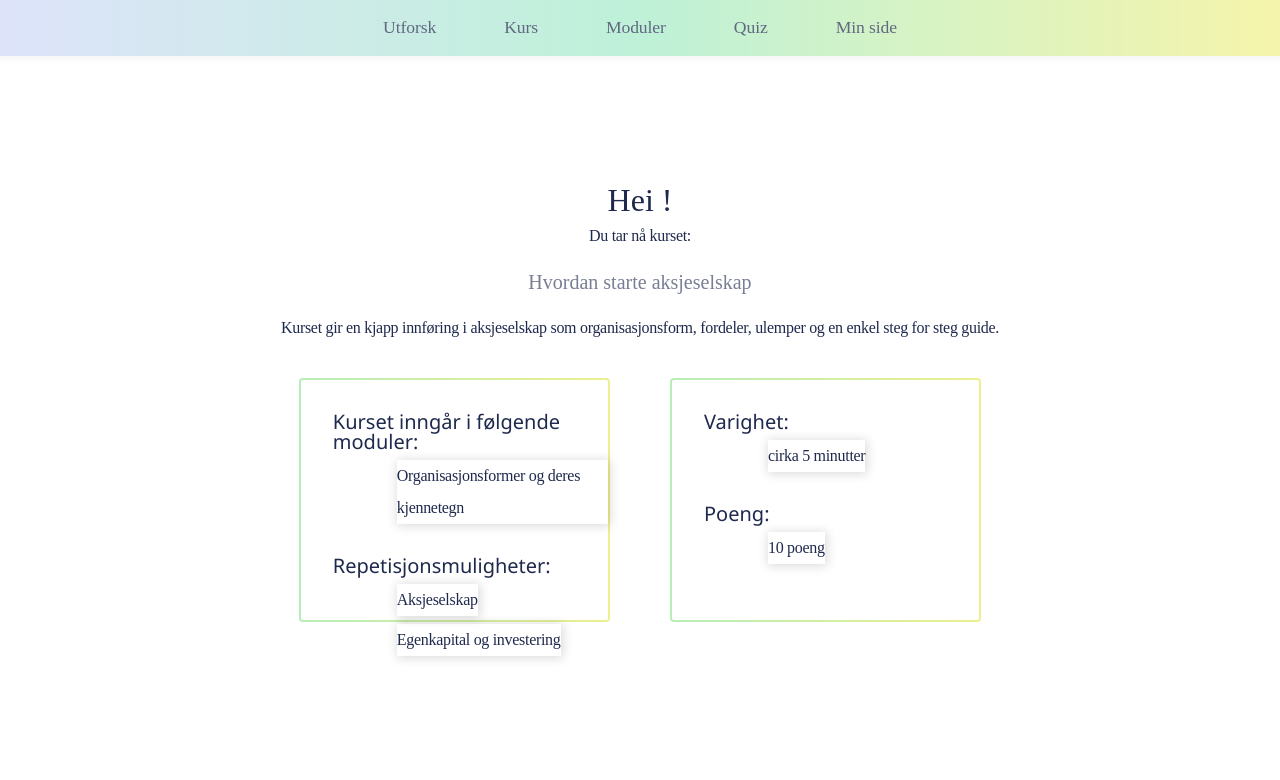
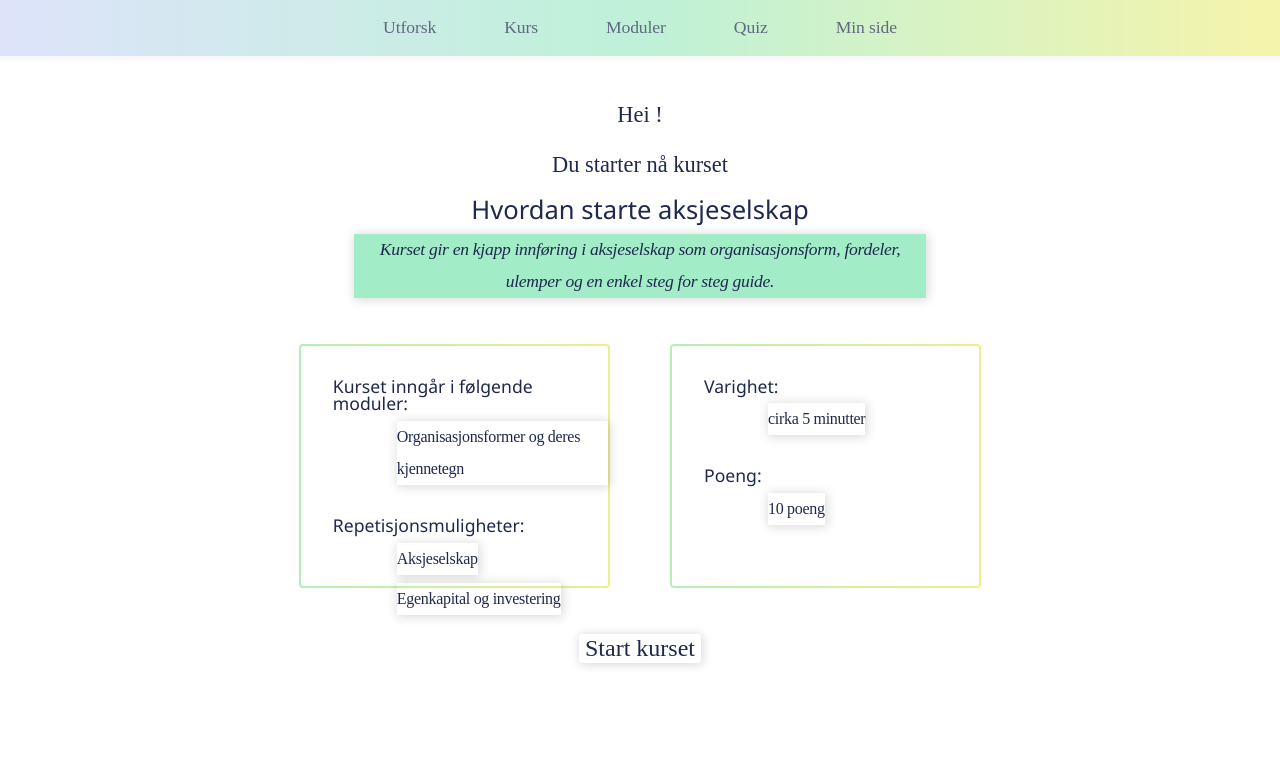
Before and after one commit to mrdoggel/Trivselslaben, a PHP site: page /kurs.php in a window 1280 px wide. Shown: the part 120-900 px from the top of the page. After the commit the page ends 787 px from the top, so only its background shows below. Run offline with PHP 8.4, Linux system fonts and the light colour scheme; the visitor is signed in with stand-in values (Sample User, id 1).

Commit message:
mer styling kurs infoside

```diff
--- a/assets/css/ASKurs.css
+++ b/assets/css/ASKurs.css
@@ -1,7 +1,7 @@
 main{
   width: 80%;
-  padding: 5rem;
-  margin: 3rem auto 3rem auto;
+  padding: 2rem 4rem 4rem 4rem;
+  margin: 1rem auto 3rem auto;
   text-align: center;
 
 }
@@ -42,7 +42,7 @@ li {
 dt{
   margin: 2rem 1rem 0rem 2rem;
   text-align: left;
-  font-size: 1.25rem;
+  font-size: 1.1rem;
   font-family: "Segoe UI";
   font-weight: 500;
   background-color:linear-gradient(
@@ -60,6 +60,43 @@ dd{
   font-size: 1rem;
   box-shadow: 1px 1px 10px 1px rgb(0 0 0 / 15%);
 }
+/*#start-kurs {
+  border: none;
+  background-color: #FFFFFF;
+  font-size: 1.5rem;
+  font-weight: 100;
+  border: 1px solid #a3ecc8;
+  border-radius: 0.2rem;
+  cursor: pointer;
+  margin-top: 1rem;
+}*/
+
+#start-kurs {
+  margin-top: 1rem;
+  border: none;
+  border-radius: 0.2rem;
+  font-size: 1.5rem;
+  cursor: pointer;
+  box-shadow: 1px 1px 10px 1px rgb(0 0 0 / 15%);
+  background-color: #FFFFFF;
+  background-image: linear-gradient(
+    to left,
+    transparent,
+    transparent 50%,
+    #B6F3AB 50%,
+    #B6F3AB
+  );
+  background-position: 100% 0;
+  background-size: 200% 100%;
+  transition: all 0.2s ease-in;
+}
+
+#start-kurs:hover {
+  background-position: 0 0;
+  box-shadow: none;
+  font-size: 1.55rem;
+}
+
 .text .vedlegg-liste li span{
   margin: 0.5rem;
   font-size: 1rem;
@@ -79,6 +116,7 @@ dd{
    align-items: flex-start;
    --min-height: 30vh;
    max-height: fit-content;
+   margin-top: 1rem;
 }
 .kurs-info {
   position: relative;
@@ -89,7 +127,32 @@ dd{
   --border-width: 2px;
   border-radius: var(--border-width);
 }
-
+.kurs-velkommen h1 {
+  font-size: 1.4rem;
+}
+.kurs-velkommen h2{
+  font-family: "Segoe UI";
+  font-weight: 500;
+  opacity: 100%;
+  cursor: auto;
+  margin: 1rem auto 0rem auto;
+  font-size: 1.6rem;
+}
+.kurs-velkommen h3{
+  font-size: 1.4rem;
+  text-align: center;
+  margin-top: 1.5rem;
+}
+.kurs-velkommen p{
+  font-size: 1.1rem;
+  padding: 0rem;
+  margin: 0.75rem auto 0rem auto;
+  width: 65ch;
+  line-height: 180%;
+  font-style: italic;
+  background-color: #a3ecc8;
+  box-shadow: 1px 1px 10px 1px rgb(0 0 0 / 15%);
+}
 .kurs-info::after {
     position: absolute;
     content: "";
@@ -194,7 +257,6 @@ dd{
 #kurs-container{
   display: none;
 }
-
 #beskrivelse {
   width: 80%;
   box-shadow: 1px 10px 15px 1px rgb(182 243 171 / 20%);
@@ -214,13 +276,6 @@ dd{
         rgba(255, 255, 255, 0) 0%,
         rgba(255, 255, 255, 0) 70%, #F5F187 0%,#F5F187 0%);
 }
-
-.innhold {
-  display: flex;
-  align-items: center;
-  justify-content: center;
-}
-
 table {
   border-collapse: collapse;
   border-radius: 1em;
--- a/assets/js/ASKurs.js
+++ b/assets/js/ASKurs.js
@@ -17,12 +17,12 @@ function init() {
 
     document.querySelector(".forrige").addEventListener("click", endreSlide);
     document.querySelector(".neste").addEventListener("click", endreSlide);
+    document.querySelector("#start-kurs").addEventListener("click", visKurs);
 }
 
 function visInnhold(e){
     e.preventDefault();
     document.querySelector(`#${e.target.parentNode.id} div`).classList.toggle("hidden");
-    e.target.classList.toggle("åpen");
     document.querySelector(`#${e.target.parentNode.id} div`).id = "hidden" ? document.querySelector(`#${e.target.parentNode.id} div`).id = "" : "";
     showSlides(1);
 }
@@ -41,7 +41,11 @@ function gåTilSlide(e){
   dotID == "fire" ? showSlides(slideIndex = 4) : "";
   dotID == "fem" ? showSlides(slideIndex = 5) : "";
 }
-
+function visKurs(e){
+  e.preventDefault();
+  document.querySelector("#kurs-startside").id = "hidden";
+  document.querySelector("#kurs-container").removeAttribute("id");
+}
 function showSlides(n) {
 
   const slides = document.querySelectorAll(".steg");
--- a/kurs.php
+++ b/kurs.php
@@ -25,7 +25,7 @@ session_start();
         <div id="kurs-startside">
             <div class="kurs-velkommen">
                 <h1>Hei <?php //echo $_SESSION['fnavn'];?>!</h1>
-                <p>Du tar nå kurset:</p>
+                <h3>Du starter nå kurset</h3>
 
                 <!--#TODO - Sette inn kursnavn, beskrivelse, poeng, varighet og hvilke moduler det hører til (hvis noen) -->
                 <h2>Hvordan starte aksjeselskap</h2>
@@ -52,6 +52,7 @@ session_start();
                     </dl>
                 </div>
             </div>
+            <button id="start-kurs">Start kurset</button>
         </div>
 
         <div id="kurs-container">
@@ -133,7 +134,7 @@ session_start();
                             <p>
                                 1. For å stifte et AS må du først fylle ut og signere dette skjema
                                 </br>
-                                <a href="https://www.altinn.no/skjemaoversikt/bronnoysundregistrene/stiftelse-av-aksjeselskap/">
+                                <a target="_blank" href="https://www.altinn.no/skjemaoversikt/bronnoysundregistrene/stiftelse-av-aksjeselskap/">
                                     dette skjema
                                 </a>
                                 hos Altinn
```
Lines whose indentation alone changed are shown as unchanged.
